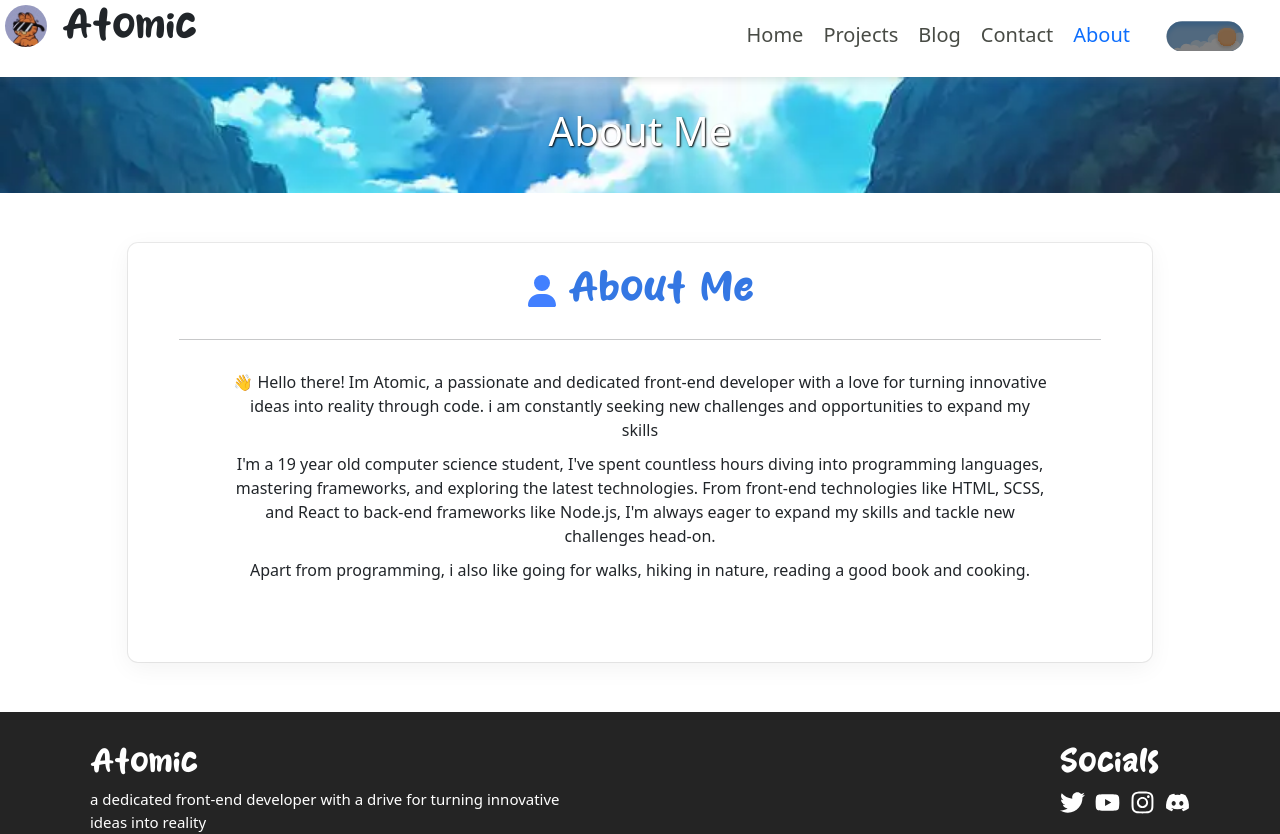
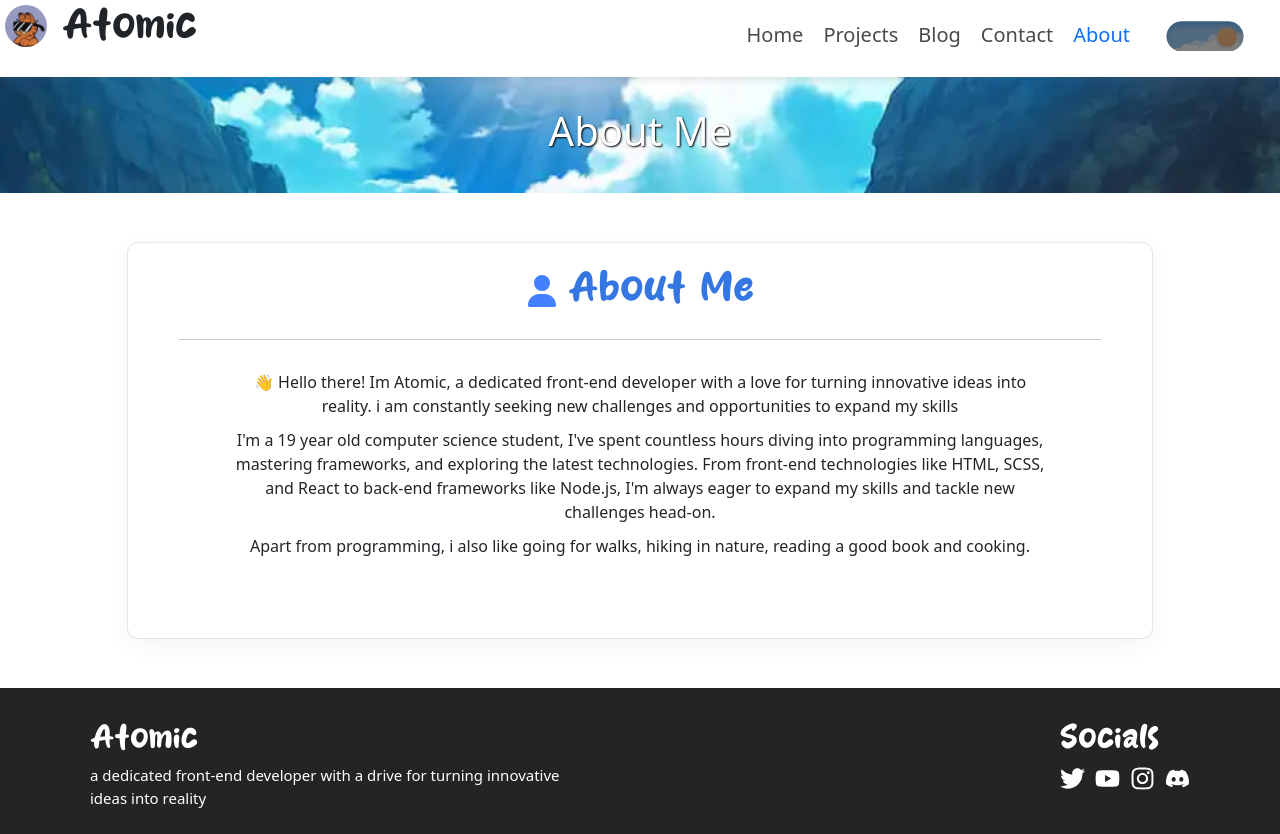
Before and after one commit to AtomicExpresso/porfolio-oldrepo, a React (Vite) app: page /about in a window 1280 px wide. Shown: the top 834 px of the page. Built offline with nearby package versions, Linux system fonts and the light colour scheme.

Commit message:
changes some text

```diff
--- a/src/componets/About/aboutContent.jsx
+++ b/src/componets/About/aboutContent.jsx
@@ -1,11 +1,27 @@
 import AboutIcon from '../../assets/images/icons/decor/user-solid.svg';
 
+const Paragraphs = [
+  {
+    id: 1,
+    Para: '👋 Hello there! Im Atomic, a dedicated front-end developer with a love for turning innovative ideas into reality. i am constantly seeking new challenges and opportunities to expand my skills'
+  },
+  {
+    id: 2,
+    Para: "I'm a 19 year old computer science student, I've spent countless hours diving into programming languages, mastering frameworks, and exploring the latest technologies. From front-end technologies like HTML, SCSS, and React to back-end frameworks like Node.js, I'm always eager to expand my skills and tackle new challenges head-on."
+  },
+  {
+    id: 3,
+    Para: "Apart from programming, i also like going for walks, hiking in nature, reading a good book and cooking."
+  }
+]
+
 function AboutContent(){
-  const ConstructAboutPara = ({altTxt, Para}) => {
+  const ConstructAboutPara = Paragraphs.map(item => {
     return(
-      <p alt={altTxt}>{Para}</p>
+
+      <p key={item.id}>{item.Para}</p>
     )
-  }
+  })
 
   return(
     <div className="about-content">
@@ -15,18 +31,7 @@ function AboutContent(){
       </div>
       <hr></hr>
       <div className="about-text">
-      <ConstructAboutPara
-        altTxt='Paragrapth one'
-        Para="👋 Hello there! Im Atomic, a passionate and dedicated front-end developer with a love for turning innovative ideas into reality through code. i am constantly seeking new challenges and opportunities to expand my skills"
-      />
-      <ConstructAboutPara
-        altTxt='Paragrapth three'
-        Para="I'm a 19 year old computer science student, I've spent countless hours diving into programming languages, mastering frameworks, and exploring the latest technologies. From front-end technologies like HTML, SCSS, and React to back-end frameworks like Node.js, I'm always eager to expand my skills and tackle new challenges head-on."
-      />
-      <ConstructAboutPara
-        altTxt='Paragrapth four'
-        Para="Apart from programming, i also like going for walks, hiking in nature, reading a good book and cooking."
-      />
+      {ConstructAboutPara}
       </div>
     </div>
   )
--- a/src/componets/homeHero.jsx
+++ b/src/componets/homeHero.jsx
@@ -23,7 +23,7 @@ function HomeHero() {
         <div className="hero-col-1">
           <h1>Hello 👋, I'm <span>Atomic</span></h1>
           <h2>I'm a <span>Front end developer</span></h2>
-          <p>Passionate front-end developer with a creative mindset, dedicated to transforming innovative concepts into functional and user-friendly web applications through proficient coding and a continuous pursuit of learning</p>
+          <p>front-end developer, dedicated to transforming innovative concepts into functional and user-friendly web applications</p>
           <div className="hero-social-links">
             <a href='https://twitter.com/pumped212'><img src={Twitter} alt='Twitter' draggable='false'></img></a>
             <a href="#"><img src={Youtube} alt='Youtube' draggable='false'></img></a>
--- a/src/componets/homeInfo.jsx
+++ b/src/componets/homeInfo.jsx
@@ -20,7 +20,7 @@ function HomeInfo() {
         <h1>About Me</h1>
       </div>
       <hr></hr>
-      <p>👋 Hello there! I'm Atomic, a passionate and dedicated front-end developer with a love for turning innovative ideas into reality. I mostly work in web development, however im also looking to expanding my skill set into other areas aswell.</p>
+      <p>👋 Hello there! I'm Atomic, a dedicated front-end developer with a love for turning innovative ideas into reality. I mostly work in web development, however im also looking to expanding my skill set into other areas aswell.</p>
       <a href='/about'><button className="btn btn-primary">About Me</button></a>
       <div className="icon-list">
         <img src={HtmlIcon} alt="html 5" draggable='false'></img>
```
